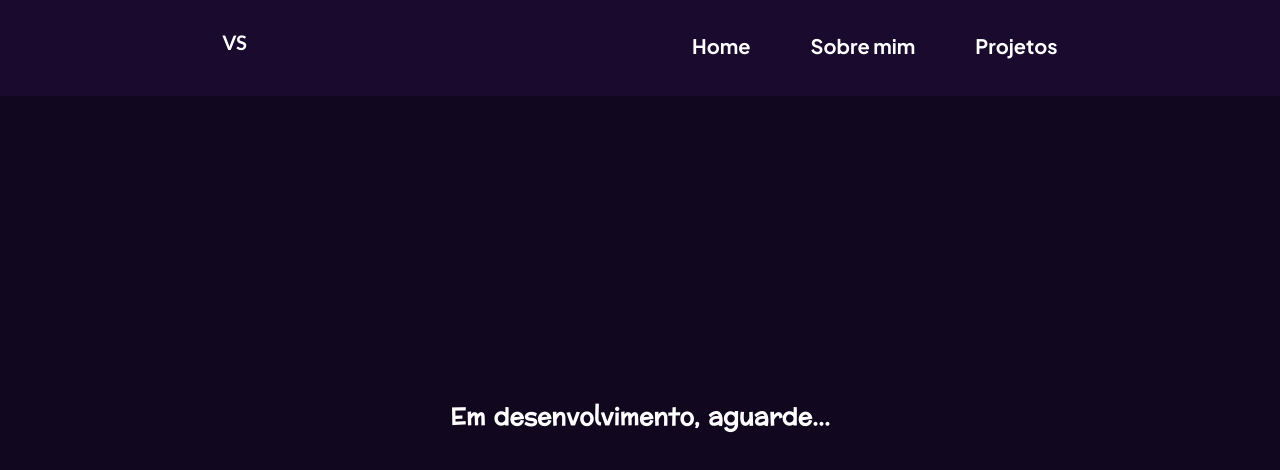
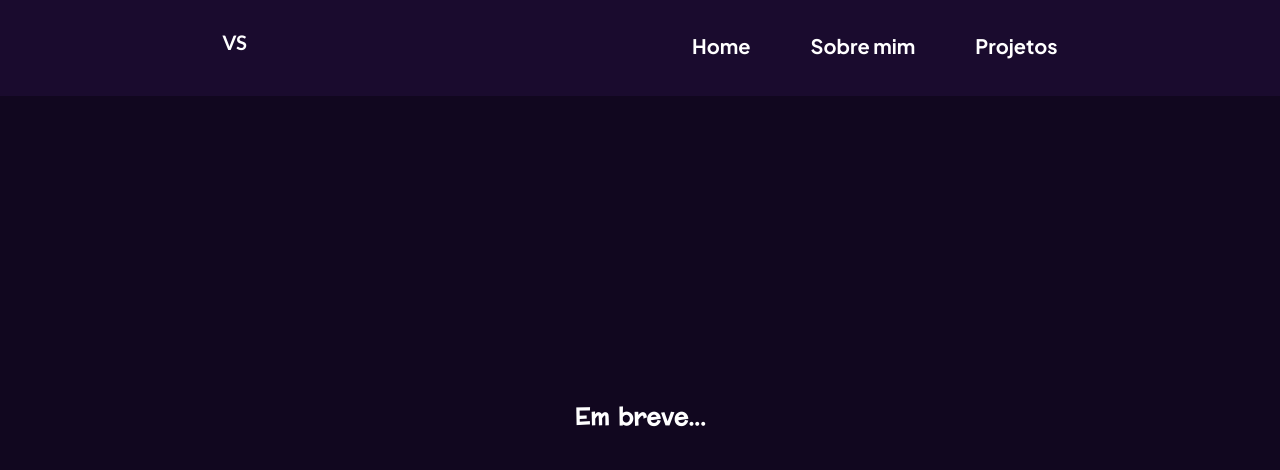
Before and after one commit to Victor-Santos-Silva/Portifolio, a React (Vite) app: page /projects in a window 1280 px wide. Shown: the top 470 px of the page. Built offline with nearby package versions, Linux system fonts and the light colour scheme.

Commit message:
alteracao no titulo de projetos

```diff
--- a/src/views/Projects/Projects.jsx
+++ b/src/views/Projects/Projects.jsx
@@ -8,7 +8,7 @@ function Projects() {
         <section c>
             <Header />
             <div className="container-projetos">
-                <h1 className="titulo-projetos">Em desenvolvimento, aguarde...</h1>
+                <h1 className="titulo-projetos">Em breve...</h1>
             </div>
         </section>
     )
```
